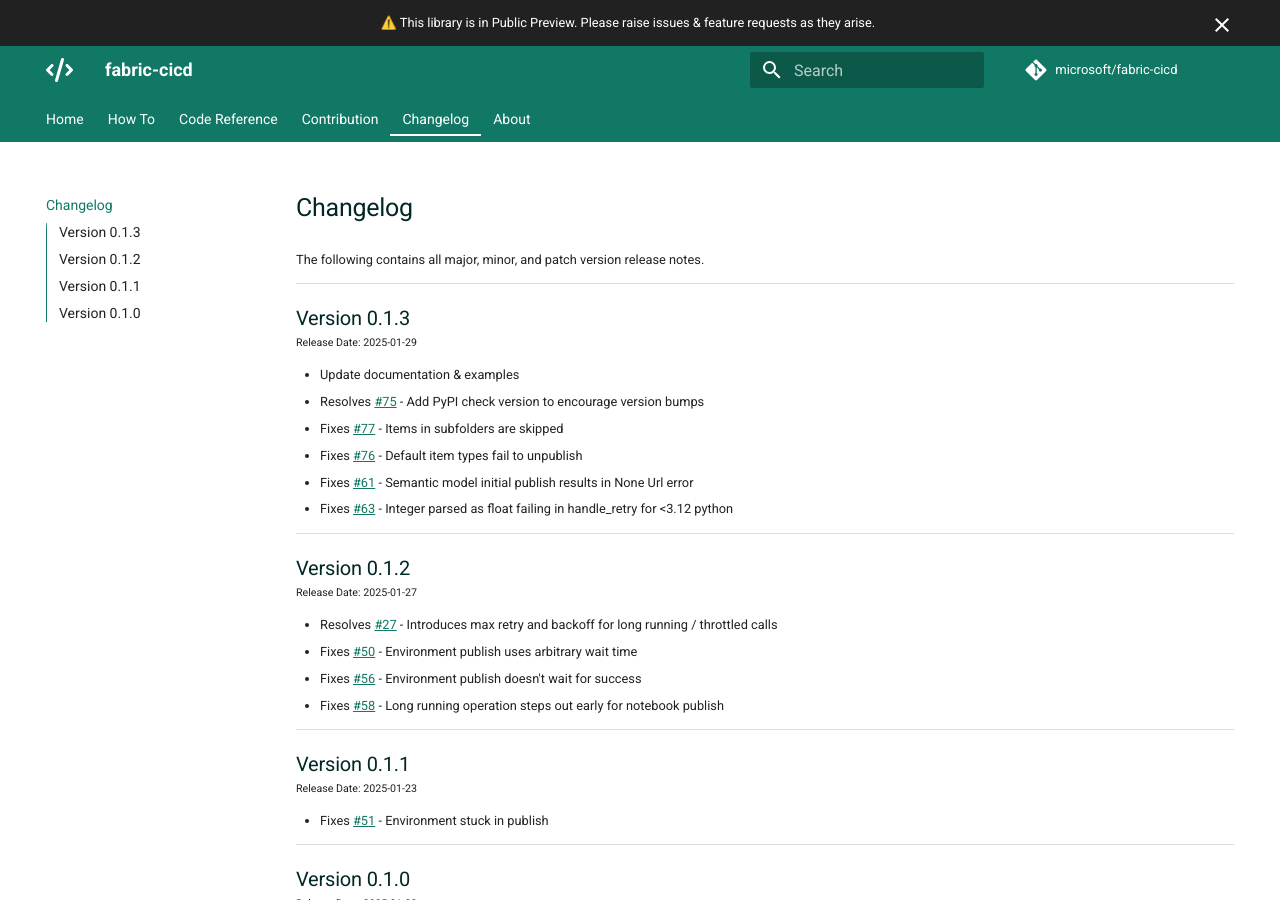
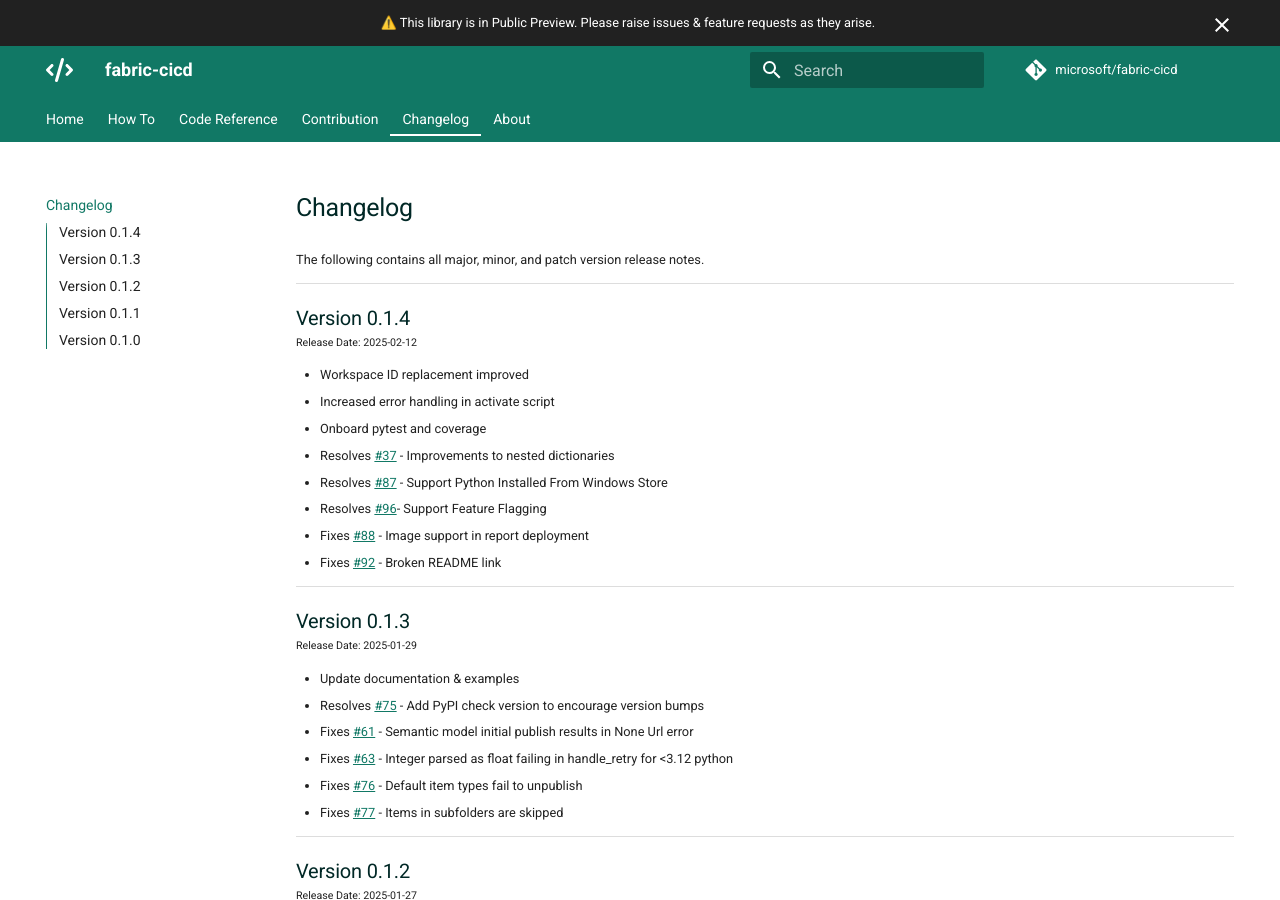
Before and after one commit to shirasassoon/fabric-cicd, an MkDocs documentation site: the page built from docs/changelog.md, in a window 1280 px wide and 900 px high. Built offline with MkDocs 1.6.1 and Material for MkDocs 9.7.7, drawn with Linux system fonts in a browser that asks for light colours; comment, search, counter and statistics services are not loaded; the version menu is left out.

Commit message:
v0.1.4 (#84)
This pull request includes a version bump and updates to the changelog
for the new release. The most important changes include the version
update and the detailed release notes for version 0.1.4.

Version update:

*
[`VERSION`](diffhunk://#diff-7b60b8e351cbb80c47459ffe2c79f1a26404871f49294780fe47ad0e58c09350L1-R1):
Updated version from 0.1.3 to 0.1.4.

Changelog updates:

*
[`docs/changelog.md`](diffhunk://#diff-77f023b99d3d58008351d3e82fc06e6d06ba1bc2da9e41be6329b7fa4f419f05R5-R27):
Added release notes for version 0.1.4, including improvements, increased
error handling, new onboard tools, and various fixes.

```diff
--- a/docs/changelog.md
+++ b/docs/changelog.md
@@ -1,6 +1,19 @@
 # Changelog
 
 The following contains all major, minor, and patch version release notes.
+
+## Version 0.1.4
+
+<span class="md-h2-subheader">Release Date: 2025-02-12</span>
+
+-   Workspace ID replacement improved
+-   Increased error handling in activate script
+-   Onboard pytest and coverage
+-   Resolves [#37](https://github.com/microsoft/fabric-cicd/issues/37) - Improvements to nested dictionaries
+-   Resolves [#87](https://github.com/microsoft/fabric-cicd/issues/87) - Support Python Installed From Windows Store
+-   Resolves [#96](https://github.com/microsoft/fabric-cicd/issues/96)- Support Feature Flagging
+-   Fixes [#88](https://github.com/microsoft/fabric-cicd/issues/88) - Image support in report deployment
+-   Fixes [#92](https://github.com/microsoft/fabric-cicd/issues/92) - Broken README link
 
 ## Version 0.1.3
 
@@ -8,10 +21,10 @@
 
 -   Update documentation & examples
 -   Resolves [#75](https://github.com/microsoft/fabric-cicd/issues/75) - Add PyPI check version to encourage version bumps
--   Fixes [#77](https://github.com/microsoft/fabric-cicd/issues/77) - Items in subfolders are skipped
--   Fixes [#76](https://github.com/microsoft/fabric-cicd/issues/76) - Default item types fail to unpublish
 -   Fixes [#61](https://github.com/microsoft/fabric-cicd/issues/61) - Semantic model initial publish results in None Url error
 -   Fixes [#63](https://github.com/microsoft/fabric-cicd/issues/63) - Integer parsed as float failing in handle_retry for <3.12 python
+-   Fixes [#76](https://github.com/microsoft/fabric-cicd/issues/76) - Default item types fail to unpublish
+-   Fixes [#77](https://github.com/microsoft/fabric-cicd/issues/77) - Items in subfolders are skipped
 
 ## Version 0.1.2
 
```
Also changed, not shown: 1 other file.
